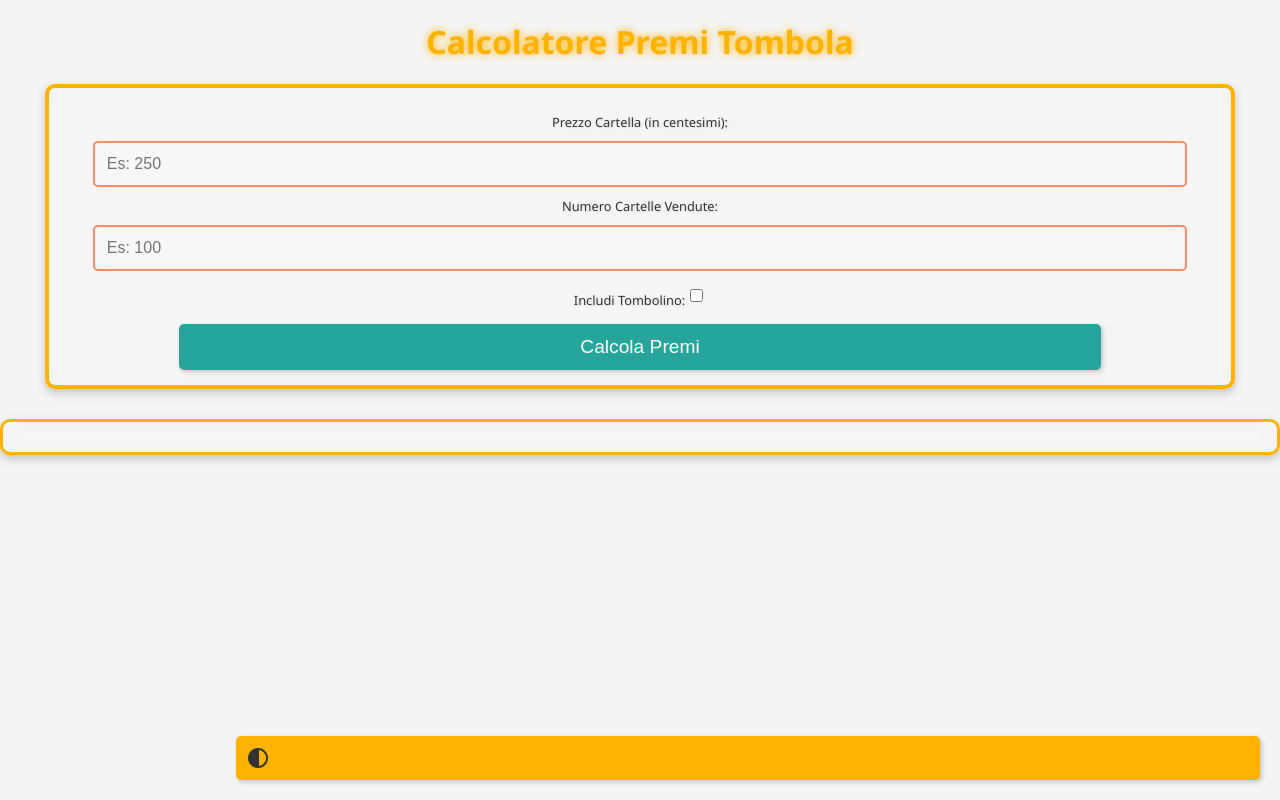
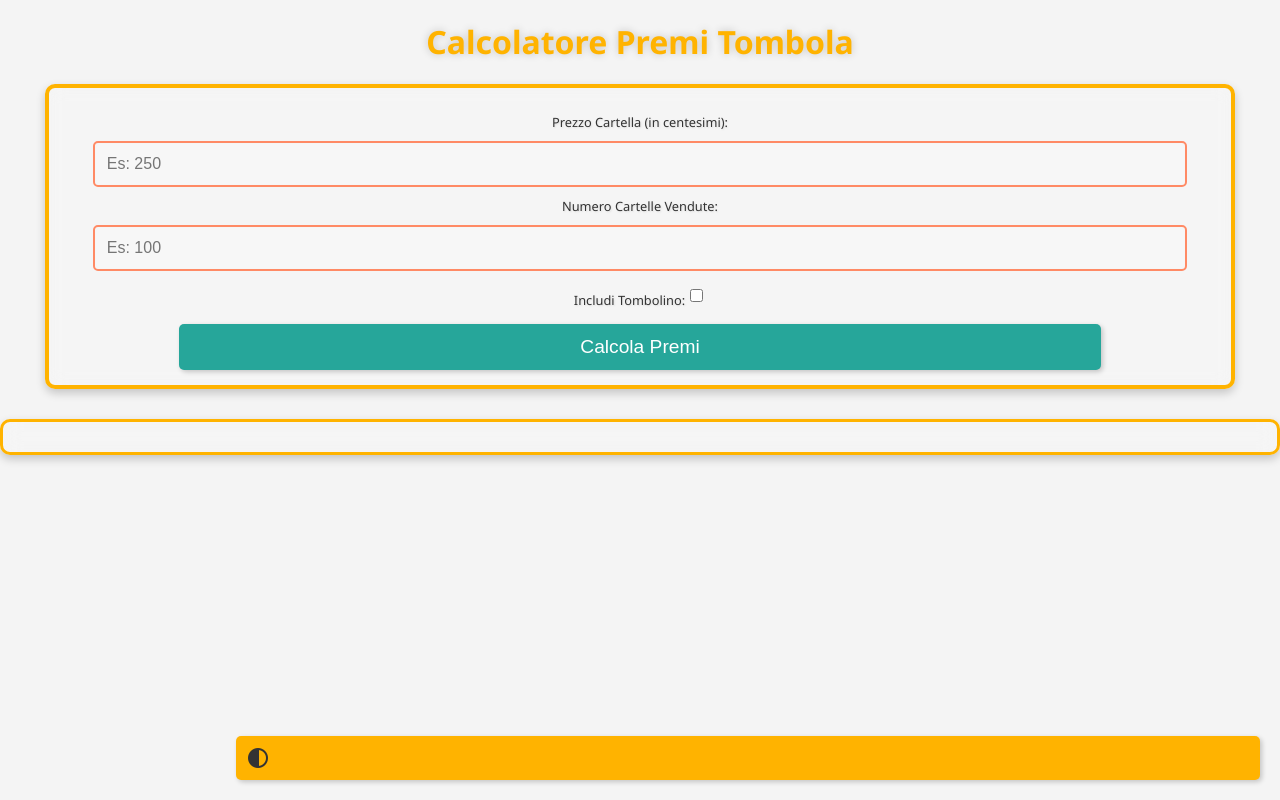
Before and after one commit to digitaleit/digitaleit.github.io, a plain HTML site: page index.html in a window 1280 px wide. Drawn offline with nearby package versions, Linux system fonts and the light colour scheme.

Commit message:
Update index.html
Background H1

```diff
--- a/index.html
+++ b/index.html
@@ -39,7 +39,7 @@
             font-size: 2em;
             margin-top: 20px;
             color: var(--secondary-color);
-            text-shadow: 0 0 8px var(--secondary-color);
+            text-shadow: 0 0 8px var(--box-shadow-color);
         }
 
         #inputDati {
```
